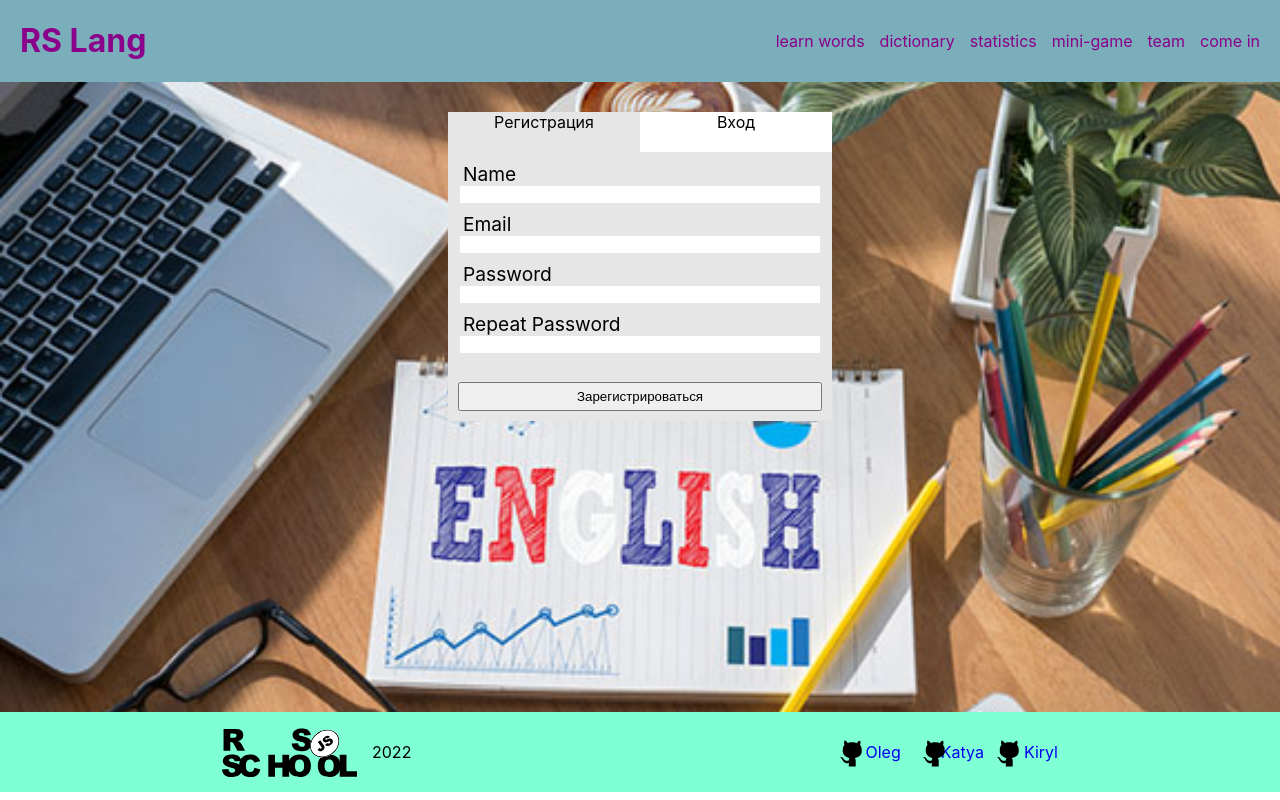
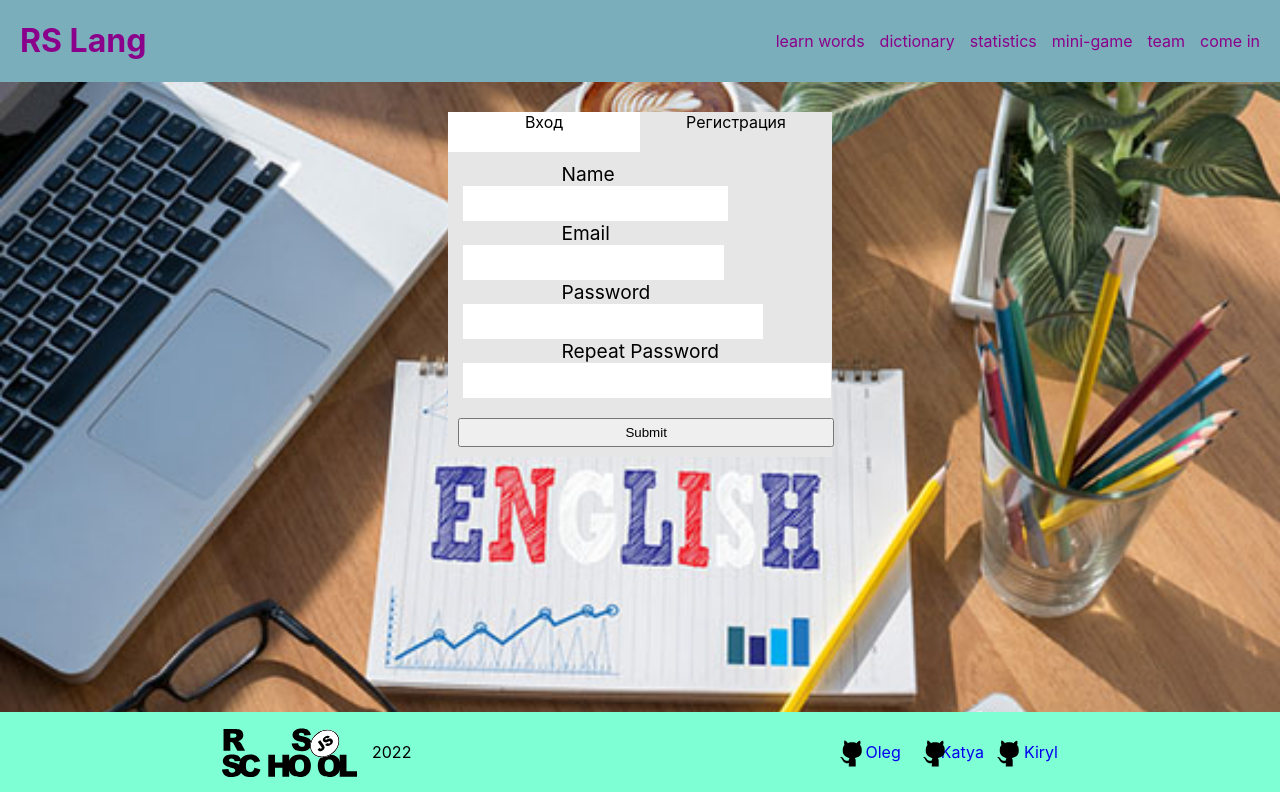
Before and after one commit to KirylZuyeu/rslang, a React (Create React App) app in the folder my-app/: page /come-in in a window 1280 px wide. Both pictures are taken after a click on the element "Регистрация". Built offline with nearby package versions, Linux system fonts and the light colour scheme.

Commit message:
feat: change avtorization

```diff
--- a/my-app/package.json
+++ b/my-app/package.json
@@ -13,6 +13,7 @@
     "react": "^18.2.0",
     "react-css-modules": "^4.7.11",
     "react-dom": "^18.2.0",
+    "react-hook-form": "^7.34.2",
     "react-router-dom": "^6.3.0",
     "react-scripts": "5.0.1",
     "typescript": "^4.7.4",
--- a/my-app/src/App.tsx
+++ b/my-app/src/App.tsx
@@ -6,12 +6,13 @@ import Team from './components/team/team';
 import Game from './pages/Game/game';
 import Sprint from './components/mini-game/sprint';
 import AudioCall from './components/mini-game/call/audioCall';
-import Authorization from './pages/authorization/authorization';
+
 import Kiryl from './pages/Team/Kiryl';
 import Katya from './pages/Team/Katya';
 import Learn from './components/Learn-Words/Learn';
 import Statistic from './components/Statistic/Statistic';
 import Dictionary from './components/Dictionary/Dictionary';
+import Autorization from './pages/authorization/autorization';
 
 
 
@@ -31,7 +32,7 @@ function App() {
 					<Route path='/mini-game' element = { <Game/>}/>
 					<Route path="/mini-game/sprint" element={<Sprint/>}/>
 					<Route path="/mini-game/audio-call" element={<AudioCall/>}/>
-					<Route path="/come-in" element={<Authorization/>}/>
+					<Route path="/come-in" element={<Autorization />} />
 			  </Route>
 			</Routes>
 
--- a/my-app/src/components/mini-game/call/Speaker/PlayCall.tsx
+++ b/my-app/src/components/mini-game/call/Speaker/PlayCall.tsx
@@ -27,6 +27,9 @@ export type PropsWord = {
 let arr = [] as number[];
 export default function PlayCall(props: PropsWord) {
 	const words = props.words
+	console.log('====================================');
+	console.log(words);
+	console.log('====================================');
 	const [count, setCount] = useState(0);
 	const [resultTrue, setResultT] = useState(0);
 	const [arrTrue, setArrT] = useState([] as number[]);
@@ -59,7 +62,7 @@ export default function PlayCall(props: PropsWord) {
 	useEffect(()=>{
 		playWord();
 
-	},[count])
+	}, [words, count])
 
 	if(words.length > count && know ){
 		let array = shuffle(rndNumbers());
--- a/my-app/src/pages/authorization/authorization.tsx
+++ /dev/null
@@ -1,80 +0,0 @@
-import { FormEvent, useState } from "react";
-import styles from "./autorization.module.css";
-
-export default function Authorization() {
-
-	const [isAvtorize, setisAvtorize] = useState(false);
-	const [name, setName] = useState('');
-	const [email, setEmail] = useState('');
-	const [password, setPassword] = useState('');
-	const [repeatPassword, setRepeatPassword] = useState('');
-
-	let variantL = 'autoriz_varia_L';
-	let variantR = 'autoriz_varia_R';
-
-	if (isAvtorize) {
-		variantL += '_active';
-		variantR = 'autoriz_varia_R';
-	} else {
-		variantL = 'autoriz_varia_L';
-		variantR += '_active';
-	}
-
-	function checkPasvord() {
-		return password === repeatPassword
-	}
-
-	function handleSubmit(e: FormEvent) {
-		console.log('form', name, email, password === repeatPassword);
-		e.preventDefault();
-	}
-
-	return (
-		<div className={styles.autorization}>
-			<div className={styles.wrapper}>
-				<div className={styles.autoriz_varia}>
-
-					<div className={styles[variantL]} onClick={() => setisAvtorize(true)}>Регистрация</div>
-					<div className={styles[variantR]} onClick={() => setisAvtorize(false)}>Вход</div>
-
-				</div>
-				{isAvtorize ?
-					<div className={styles.register}>
-						<form className={styles.form_register}>
-							<div className={styles.form_name}>
-								<label className={styles.form_name_lable} htmlFor='name'>Name</label>
-								<input className={styles.form_name_text} type='text' id='name' value={name} onChange={(e) => setName(e.target.value)} />
-							</div>
-							<div className={styles.form_email}>
-								<label className={styles.form_email_lable} htmlFor='email'>Email</label>
-								<input className={styles.form_email_text} type='email' id='email' value={email} onChange={(e) => setEmail(e.target.value)} />
-							</div>
-							<div className={styles.form_pasword}>
-								<label className={styles.form_pasword_lable} htmlFor='password'>Password</label>
-								<input className={styles.form_pasword_text} type='password' id='password' value={password} onChange={(e) => setPassword(e.target.value)} />
-							</div>
-							<div className={styles.form_repeat_pasword}>
-								<label className={styles.form_repeat_pasword_lable} htmlFor='repeat-password'>Repeat Password</label>
-								<input className={styles.form_repeat_pasword_text} type='password' id='repeat_password' value={repeatPassword} onChange={(e) => setRepeatPassword(e.target.value)} />
-							</div>
-							<button className={styles.form_btn} type="submit" onClick={handleSubmit}>Зарегистрироваться</button>
-						</form>
-					</div>
-					: <div className={styles.input}>
-						<form className={styles.form_register}>
-							<div className={styles.form_email}>
-								<label className={styles.form_email_lable} htmlFor='email'>Email</label>
-								<input className={styles.form_email_text} type='email' id='email' value={email} onChange={(e) => setEmail(e.target.value)} />
-							</div>
-							<div className={styles.form_pasword}>
-								<label className={styles.form_pasword_lable} htmlFor='password'>Password</label>
-								<input className={styles.form_pasword_text} type='password' id='password' value={password} onChange={(e) => setPassword(e.target.value)} />
-							</div>
-							<button className={styles.form_btn} type="submit" onClick={handleSubmit}>Войти</button>
-						</form>
-					</div>
-				}
-			</div>
-		</div >
-	)
-}
--- a/my-app/src/pages/authorization/autorization.module.css
+++ b/my-app/src/pages/authorization/autorization.module.css
@@ -43,10 +43,7 @@
 	padding: 10px;
 }
 
-.form_name,
-.form_email,
-.form_pasword,
-.form_repeat_pasword{
+.form_block{
 	width: 100%;
   display: flex;
 	flex-direction: column;
@@ -54,18 +51,12 @@
 	min-height: 50px;
 }
 
-.form_name_lable,
-.form_email_lable,
-.form_pasword_lable,
-.form_repeat_pasword_lable{
+.lable{
 	margin: 0 auto 0 5px;
 	font-size: 1.2rem;
 }
 
-.form_name_text,
-.form_email_text,
-.form_pasword_text,
-.form_repeat_pasword_text{
+.input{
 	width: 98%;
 	height: 100%;
 	border: none;
--- /dev/null
+++ b/my-app/src/pages/authorization/autorization.tsx
@@ -0,0 +1,148 @@
+import { useState } from 'react';
+import { useForm } from 'react-hook-form'
+import styles from "./autorization.module.css";
+
+type FormValues = {
+	Name: string
+	Email: string
+	Password: string
+	Repeat_Password: string
+}
+
+export default function Autorization() {
+	const { register, formState: { errors }, handleSubmit, reset } = useForm<FormValues>({ mode: 'onBlur' })
+	const [isAvtorize, setisAvtorize] = useState(false);
+
+	function onSubmit(data: FormValues) {
+		if (checkPasvord(data.Password, data.Repeat_Password)) {
+			console.log(data);
+			reset()
+		} else {
+			console.log('err')
+		}
+	}
+
+	let variantL = 'autoriz_varia_L';
+	let variantR = 'autoriz_varia_R';
+
+	if (isAvtorize) {
+		variantL += '_active';
+		variantR = 'autoriz_varia_R';
+	} else {
+		variantL = 'autoriz_varia_L';
+		variantR += '_active';
+	}
+	function checkPasvord(p: string, rp: string) {
+		return p === rp
+	}
+
+	return (
+		<div className={styles.autorization}>
+			<div className={styles.wrapper}>
+				<div className={styles.autoriz_varia}>
+					<div className={styles[variantR]} onClick={() => setisAvtorize(false)}>Вход</div>
+					<div className={styles[variantL]} onClick={() => setisAvtorize(true)}>Регистрация</div>
+				</div>
+				{!isAvtorize
+					? <div className={styles.register}>
+						<form onSubmit={handleSubmit(onSubmit)}>
+							<div className={styles.form_block}>
+								<label className={styles.lable}>Email
+									<input className={styles.input} type="email" {...register("Email", {
+										required: 'Обязательно заполнить',
+										minLength: {
+											value: 4,
+											message: 'Не менее 4 символов'
+										}
+									})} />
+								</label>
+								<div>
+									{errors?.Email && <p>{`${errors?.Email?.message}` || 'Error'}</p>}
+								</div>
+							</div>
+							<div className={styles.form_block}>
+								<label className={styles.lable}>Password
+									<input className={styles.input} type='password' {...register('Password', {
+										required: 'Обязательно заполнить',
+										minLength: {
+											value: 8,
+											message: 'Не менее 8 символов'
+										}
+									})} />
+								</label>
+								<div>
+									{errors?.Password && <p>{`${errors?.Password?.message}` || 'Error'}</p>}
+								</div>
+							</div>
+							<input className={styles.form_btn} type="submit" />
+						</form>
+					</div>
+					: <div className={styles.input}>
+						<form onSubmit={handleSubmit(onSubmit)}>
+							<div className={styles.form_block}>
+								<label className={styles.lable}>Name
+									<input className={styles.input} {...register('Name', {
+										required: 'Обязательно заполнить',
+										minLength: {
+											value: 3,
+											message: 'Не менее 3 символов'
+										}
+									})} />
+								</label>
+								<div>
+									{errors?.Name && <p>{`${errors?.Name?.message}` || 'Error'}</p>}
+								</div>
+							</div>
+							<div className={styles.form_block}>
+								<label className={styles.lable}>Email
+									<input className={styles.input} type="email" {...register("Email", {
+										required: 'Обязательно заполнить',
+										minLength: {
+											value: 4,
+											message: 'Не менее 4 символов'
+										}
+									})} />
+								</label>
+								<div>
+									{errors?.Email && <p>{`${errors?.Email?.message}` || 'Error'}</p>}
+								</div>
+							</div>
+							<div className={styles.form_block}>
+								<label className={styles.lable}>Password
+									<input className={styles.input} type='password' {...register('Password', {
+										required: 'Обязательно заполнить',
+										minLength: {
+											value: 8,
+											message: 'Не менее 8 символов'
+										}
+									})} />
+								</label>
+								<div>
+									{errors?.Password && <p>{`${errors?.Password?.message}` || 'Error'}</p>}
+								</div>
+							</div>
+							<div className={styles.form_block}>
+								<label className={styles.lable}>Repeat Password
+									<input className={styles.input} type='password' {...register('Repeat_Password', {
+										required: 'Обязательно заполнить',
+										minLength: {
+											value: 8,
+											message: 'Не менее 8 символов'
+										}
+									})} />
+								</label>
+								<div>
+									{errors?.Repeat_Password && <p>{`${errors?.Repeat_Password?.message}` || 'Error'}</p>}
+								</div>
+							</div>
+							<input className={styles.form_btn} type="submit" />
+						</form>
+					</div>
+				}
+			</div>
+		</div >
+
+
+
+	)
+}
--- a/my-app/src/words.tsx
+++ b/my-app/src/words.tsx
@@ -1,5 +1,3 @@
-import { addWords } from "./functionality/api"
-
 export type World = {
 		length: number
     "id": "string",
```
Also changed, not shown: my-app/src/components/mini-game/call/audioCall.tsx (+9 -17 lines), my-app/src/functionality/api.tsx (+10 -10 lines), 1 other file (tests, documents, lock files or other folders).
